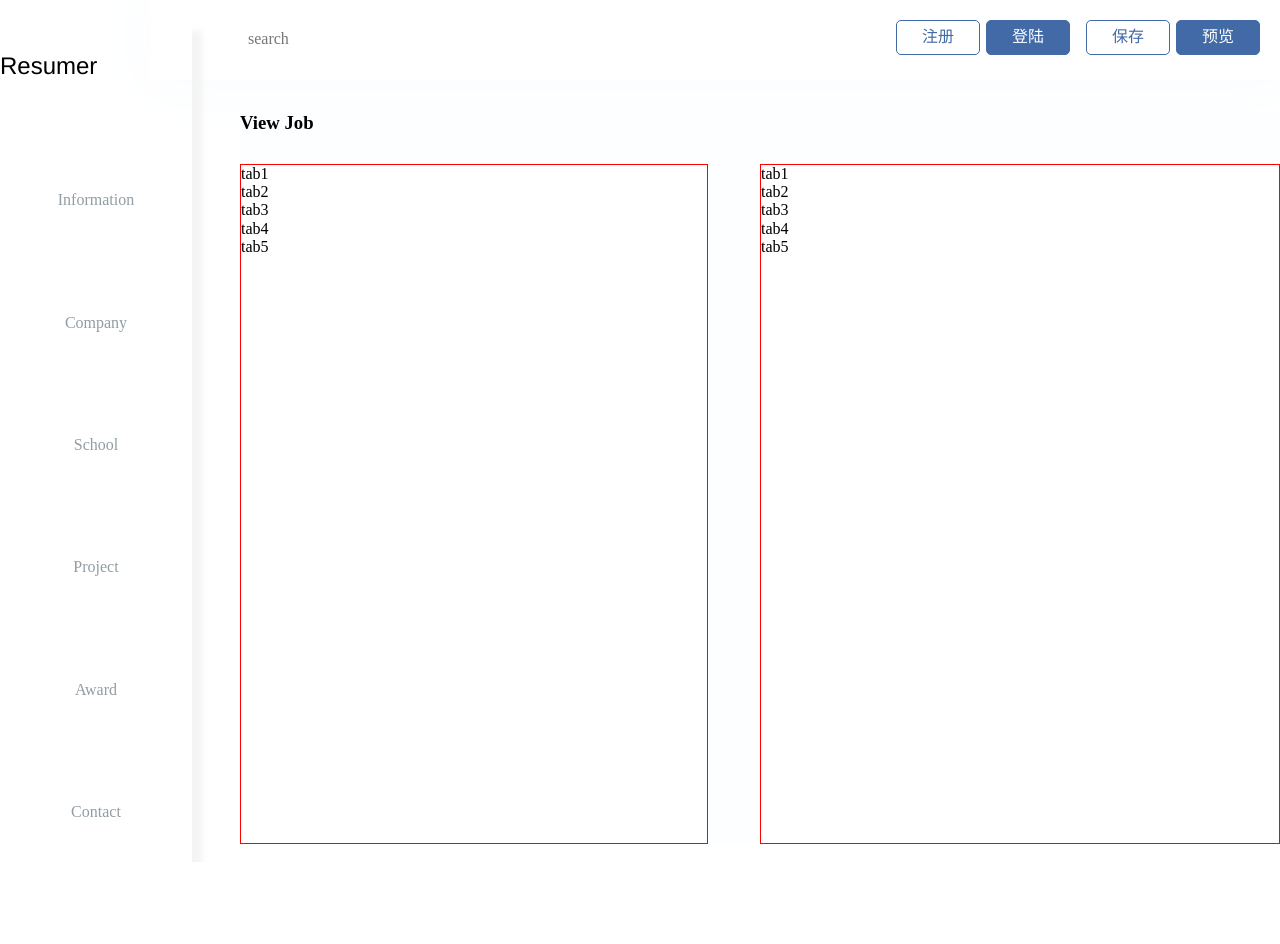
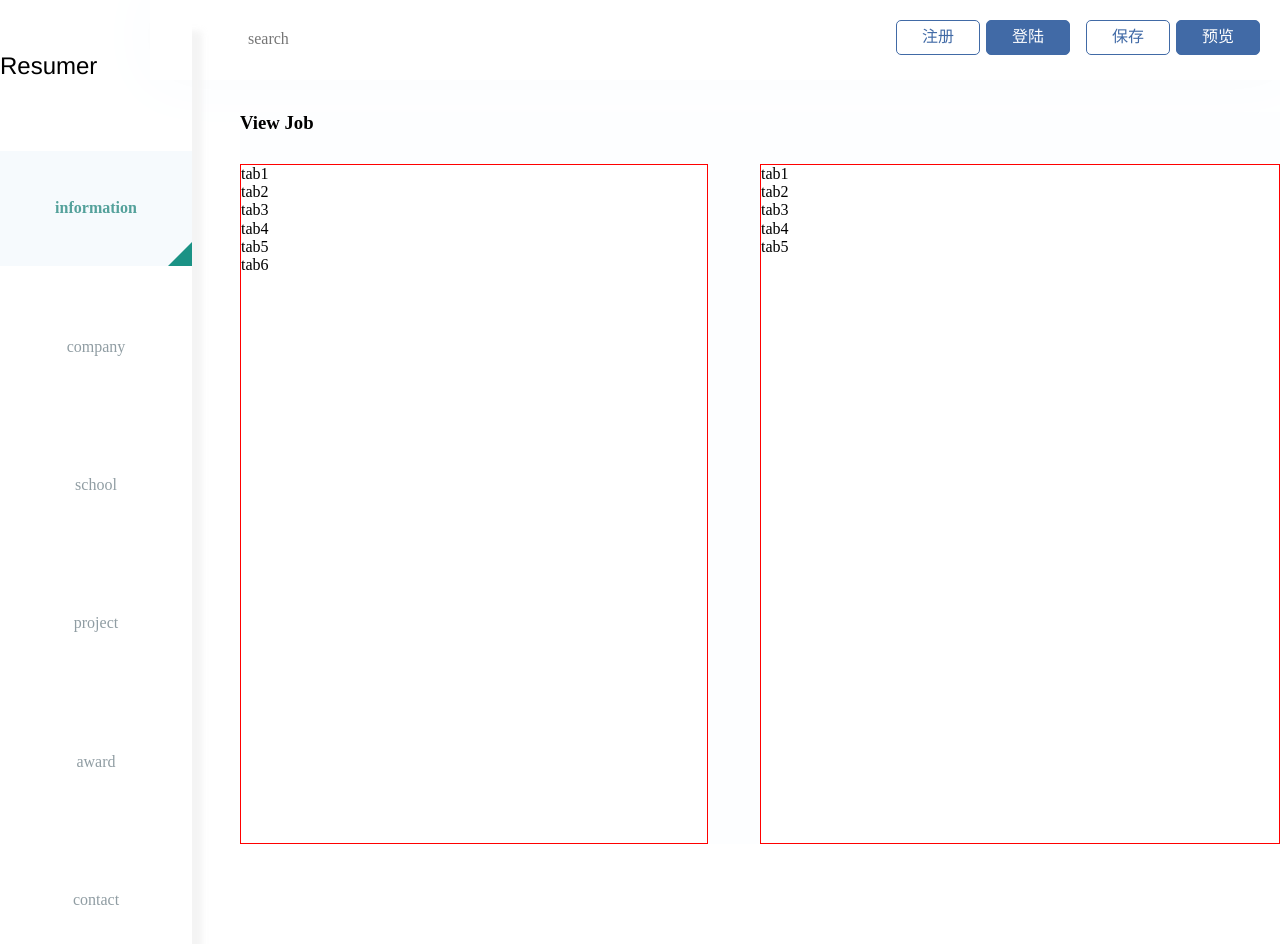
Before and after one commit to nciilin/Resumer, a Vue app: page / in a window 1280 px wide. Shown: the top 944 px of the page. Before the commit the page ends 862 px from the top, so only its background shows below. Built offline with nearby package versions, Linux system fonts and the light colour scheme.

Commit message:
实现tab切换

```diff
--- a/index.html
+++ b/index.html
@@ -5,7 +5,7 @@
   <meta charset="utf-8">
   <meta name="viewport" content="width=device-width,initial-scale=1.0">
   <title>vue</title>
-  <script src="//at.alicdn.com/t/font_1357396_74110md59zq.js"></script>
+  <script src="//at.alicdn.com/t/font_1357396_d84dtwa8mw.js"></script>
 </head>
 
 <body>
--- a/src/components/ResumeEditor.vue
+++ b/src/components/ResumeEditor.vue
@@ -1,11 +1,12 @@
 <template>
   <div class="ResumeEditor">
     <ul>
-      <li>tab1</li>
-      <li>tab2</li>
-      <li>tab3</li>
-      <li>tab4</li>
-      <li>tab5</li>
+      <li v-bind:class="{active: currentTab === 0}">tab1</li>
+      <li v-bind:class="{active: currentTab === 1}">tab2</li>
+      <li v-bind:class="{active: currentTab === 2}">tab3</li>
+      <li v-bind:class="{active: currentTab === 3}">tab4</li>
+      <li v-bind:class="{active: currentTab === 4}">tab5</li>
+      <li v-bind:class="{active: currentTab === 5}">tab6</li>
     </ul>
   </div>
 </template>
--- a/src/components/ResumeLeftBar.vue
+++ b/src/components/ResumeLeftBar.vue
@@ -8,40 +8,15 @@
     </span>
     <nav>
       <ul>
-        <li>
+        <li
+          v-for="i in [0,1,2,3,4,5]"
+          v-bind:class="{active: currentTab === i}"
+          v-on:click="currentTab = i"
+        >
           <svg class="icon">
-            <use xlink:href="#icon-information" />
-          </svg>Information
-        </li>
-
-        <li>
-          <svg class="icon">
-            <use xlink:href="#icon-company" />
-          </svg>Company
-        </li>
-
-        <li>
-          <svg class="icon">
-            <use xlink:href="#icon-school" />
-          </svg>School
-        </li>
-
-        <li>
-          <svg class="icon">
-            <use xlink:href="#icon-project-copy" />
-          </svg>Project
-        </li>
-
-        <li>
-          <svg class="icon">
-            <use xlink:href="#icon-award" />
-          </svg>Award
-        </li>
-
-        <li>
-          <svg class="icon">
-            <use xlink:href="#icon-contact" />
-          </svg>Contact
+            <use v-bind:xlink:href="`#icon-${icons[i]}`" />
+          </svg>{{icons[i]}}
+          <span class="triangle"></span>
         </li>
       </ul>
     </nav>
@@ -50,7 +25,20 @@
 
 <script>
 export default {
-  name: "ResumeLeftBar"
+  name: "ResumeLeftBar",
+  data() {
+    return {
+      currentTab: 0,
+      icons: [
+        "information",
+        "company",
+        "school",
+        "project",
+        "award",
+        "contact"
+      ]
+    };
+  }
 };
 </script>
 
@@ -70,15 +58,34 @@ export default {
       li {
         list-style: none;
         text-align: center;
-        padding: 40px 0;
+        padding: 48px 0;
         margin-top: 24px;
         vertical-align: baseline;
         position: relative;
-        svg {
+        .icon {
           font-size: 24px;
           position: absolute;
-          top: 0;
+          top: 15px;
           left: 100px;
+        }
+      }
+      .active {
+        background: #f6fafd;
+        color: #54a19b;
+        font-weight: bold;
+        .icon {
+          fill: #54a19b;
+        }
+        .triangle {
+          width: 0;
+          height: 0;
+          border-top: 12px solid transparent;
+          border-right: 12px solid #1a9285;
+          border-bottom: 12px solid #1a9285;
+          border-left: 12px solid transparent;
+          position: absolute;
+          bottom: 0;
+          right: 0;
         }
       }
     }
```
